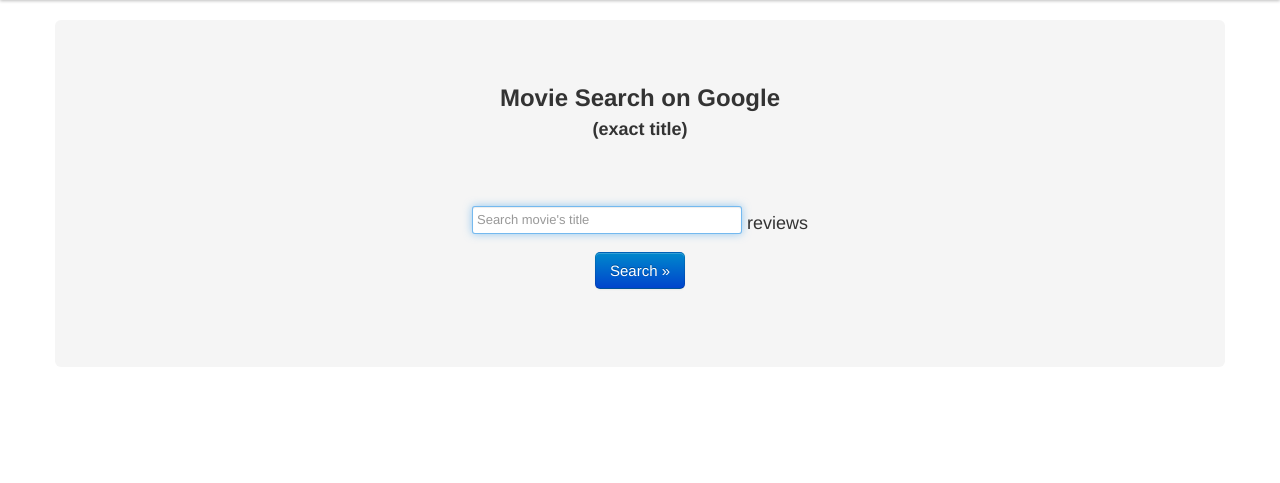
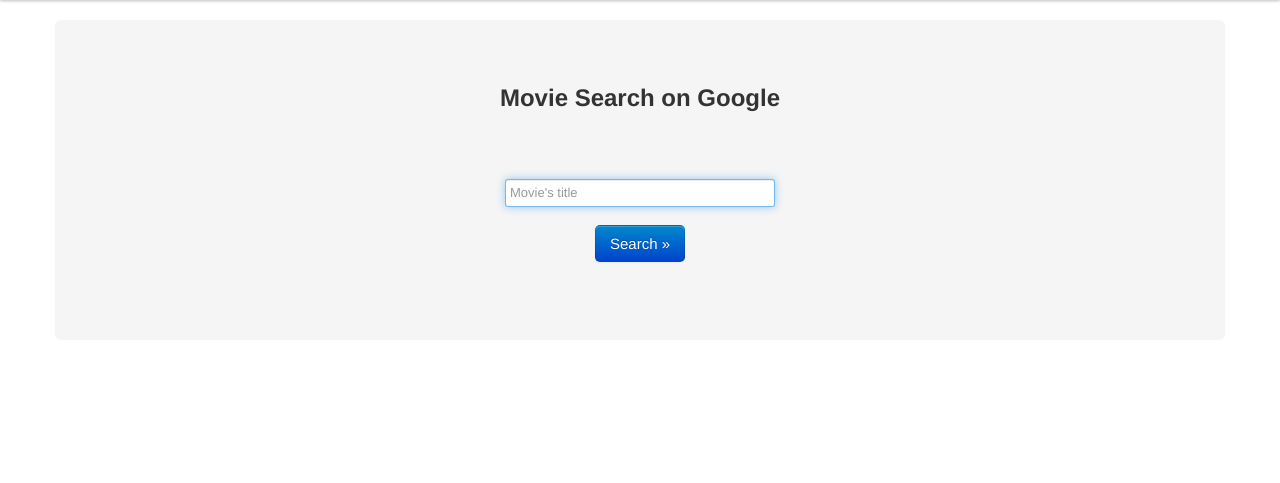
Before and after one commit to cesar0205/Movie-Analyzer, a Django app: page / in a window 1280 px wide. Shown: the part 40-523 px from the top of the page. Run offline with Django 3.2, Linux system fonts and the light colour scheme; parts of the project's set-up code (start-up, migrations or seed data) failed here and were passed over; some libraries are stand-ins or nearby versions.

Commit message:
Movie analyzer readme

```diff
--- a/webmining_server/templates/movie_reviews/home.html
+++ b/webmining_server/templates/movie_reviews/home.html
@@ -4,11 +4,9 @@
         <form action="" method="POST">
             {% csrf_token %}
             <h2 align = Center>Movie Search on Google </h2>
-            <h3 align = Center>(exact title) </h3>
-
 
             <p> <br><br></p>
-            <p align = Center><input type="search" class="span3" placeholder="Search movie's title" name="query" id="search" autofocus />  reviews </p>
+            <p align = Center><input type="search" class="span3" placeholder="Movie's title" name="query" id="search" autofocus />  </p>
             <p align = Center><button type="submit" class="btn btn-primary btn-large">Search &raquo;</button></p>
         </form>
     {% else %}
@@ -49,11 +47,11 @@
 
 	<section>
         <div class="row">
-        <p align = Center><a href="{% url 'pgrank_view' searchterm_id  %}?scrape=False", align = Center >calculate page rank </a></p>
+        <p align = Center><a href="{% url 'pgrank_view' searchterm_id  %}?scrape=False", align = Center >Calculate page rank </a></p>
 	 <!--
 		<a href="/pg-rank/{{ searchterm_id }}">calculate page rank </a>
 	-->
-		<p align = Center><a href="{% url 'pgrank_view' searchterm_id %}?scrape=True", align = Center >scrape and calculate page rank (may take a long time) </a></p>
+		<p align = Center><a href="{% url 'pgrank_view' searchterm_id %}?scrape=True", align = Center >Scrape and calculate page rank </a></p>
 	</div>
 	</section>
 
```
Also changed, not shown: README.md, home.png (added), page_rank.png (added), page_rank2.png (added), sentiment_analizer.png (added), webmining_server/db.sqlite3.
